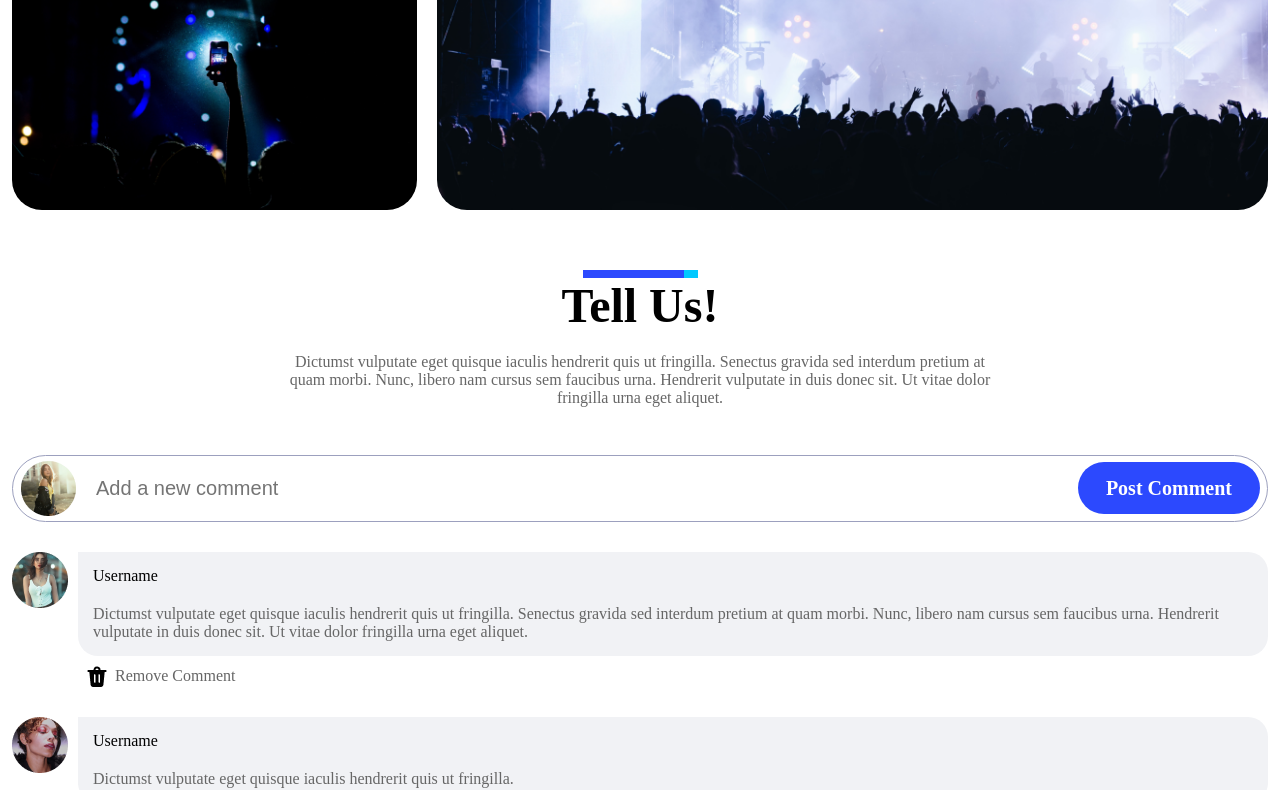
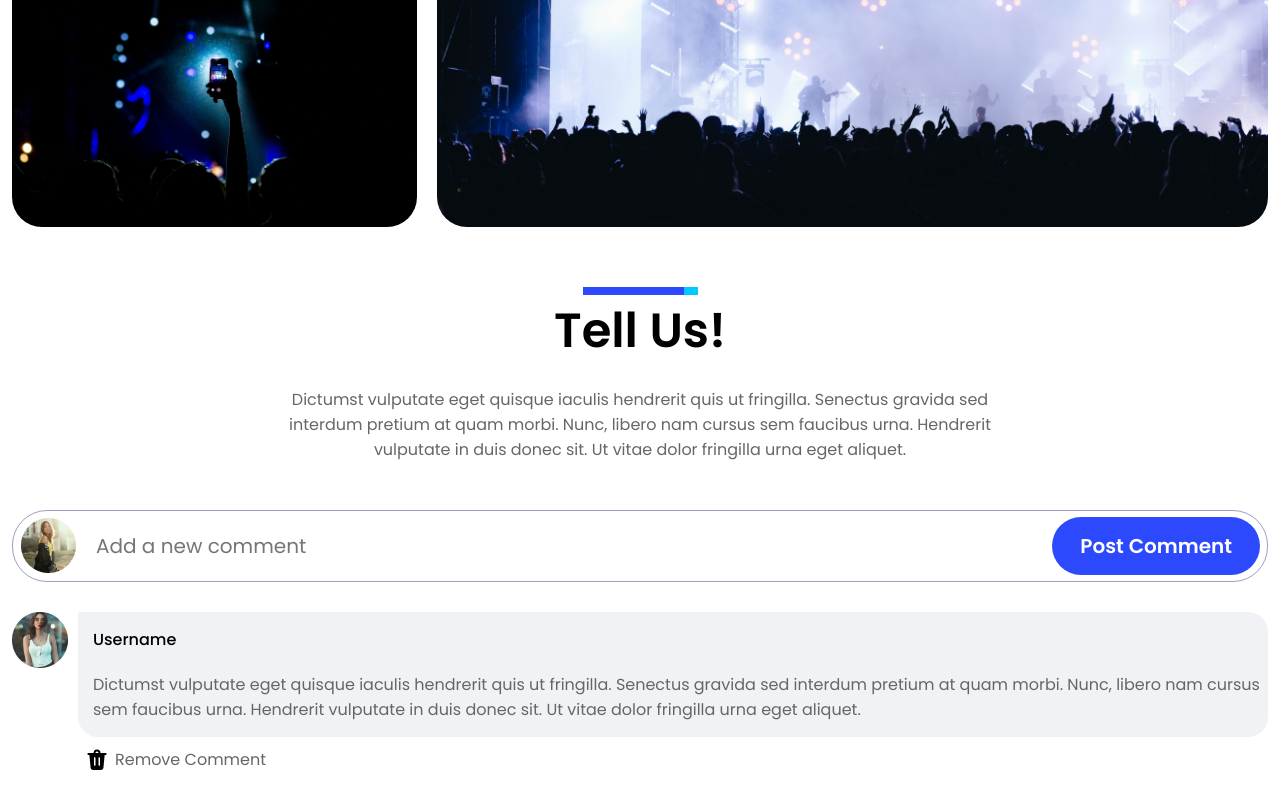
Before and after one commit to RobinSharma-05/festival-profile, a plain HTML site: page index.html in a window 1280 px wide. Shown: the part 2010-2800 px from the top of the page. Drawn offline with Linux system fonts and the light colour scheme.

Commit message:
finalchange

```diff
--- a/assets/css/style.css
+++ b/assets/css/style.css
@@ -238,22 +238,22 @@
 }
 
 .ff-700-poppins {
-    font-family: 'poppins' sans-serif;
+    font-family: 'poppins', sans-serif;
     font-weight: 700;
 }
 
 .ff-600-poppins {
-    font-family: 'poppins' sans-serif;
+    font-family: 'poppins', sans-serif;
     font-weight: 600;
 }
 
 .ff-500-poppins {
-    font-family: 'poppins' sans-serif;
+    font-family: 'poppins', sans-serif;
     font-weight: 500;
 }
 
 .ff-400-poppins {
-    font-family: 'poppins' sans-serif;
+    font-family: 'poppins', sans-serif;
     font-weight: 400;
 }
 
```
